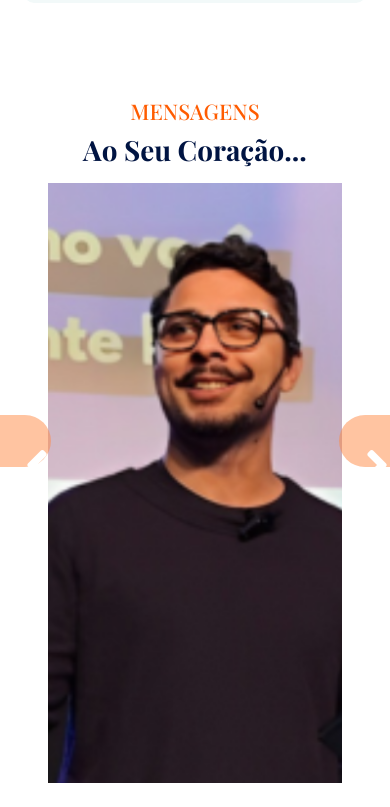
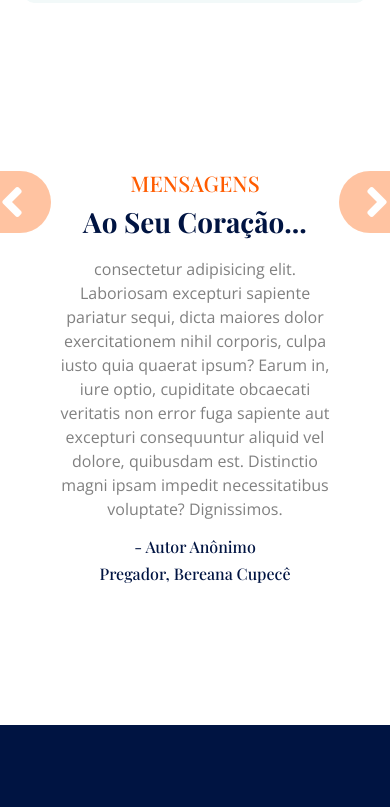
Before and after one commit to kawanwagnner/Bereana_Cupece, a plain HTML site: page blog.html in a window 390 px wide. Shown: the part 2077-2884 px from the top of the page. Drawn offline with nearby package versions, Linux system fonts and the light colour scheme; a web font is replaced by a local one.

Commit message:
feat: new works on the blog page. was added the responsive on the carousel

```diff
--- a/blog.html
+++ b/blog.html
@@ -201,8 +201,10 @@
   </div>
   <!-- Blog End -->
 
+  <br>
+
   <!-- Start Carrosel Comments -->
-  <div id="carouselId2" class="carousel slide mb-5" data-ride="carousel">
+  <div id="carouselId2" class="carousel slide mb-5 pt-5" data-ride="carousel">
 
     <h4 class="text-uppercase text-primary-css text-center">Mensagens</h4>
     <h1 class="display-6 text-capitalize mb-3 text-center">ao seu coração...</h1>
@@ -217,18 +219,18 @@
       <div class="carousel-item active">
         <div class="container p-5">
           <div class="row align-items-center justify-content-center">
-            <div class="col-sm-12 col-md-4">
-              <img class="img-fluid rounded blog-img" src="img/blog/tio-marqunhos.png" alt="Autor do comentário">
+            <div class="col-sm-12 col-md-4 blog-img2">
+              <img class="img-fluid rounded" src="img/blog/tio-marqunhos.png" alt="Autor do comentário">
             </div>
             <div class="col-sm-12 col-md-8 content-text">
-              <p style="min-height: 100px;">Lorem ipsum dolor sit amet consectetur adipisicing elit. Laboriosam
+              <p>Lorem ipsum dolor sit amet consectetur adipisicing elit. Laboriosam
                 excepturi
                 sapiente pariatur sequi, dicta maiores dolor exercitationem nihil corporis, culpa iusto quia quaerat
                 ipsum? Earum in, iure optio, cupiditate obcaecati veritatis non error fuga sapiente aut excepturi
                 consequuntur aliquid vel dolore, quibusdam est. Distinctio magni ipsam impedit necessitatibus voluptate?
                 Dignissimos.</p>
               <h6>- Autor Anônimo</h6>
-              <h6 class="text-dark">Pastor, Bereana Cupecê</h6>
+              <h6 class="text-dark">Pregador, Bereana Cupecê</h6>
             </div>
           </div>
         </div>
@@ -236,11 +238,11 @@
       <div class="carousel-item">
         <div class="container p-5">
           <div class="row align-items-center justify-content-center">
-            <div class="col-sm-12 col-md-4">
-              <img class="img-fluid rounded blog-img" src="img/blog/lele.png" alt="Autor do comentário">
+            <div class="col-sm-12 col-md-4 blog-img2">
+              <img class="img-fluid rounded" src="img/blog/lele.png" alt="Autor do comentário">
             </div>
             <div class="col-sm-12 col-md-8 content-text">
-              <p style="min-height: 100px;">Lorem ipsum dolor sit amet consectetur adipisicing elit. Laboriosam
+              <p>Lorem ipsum dolor sit amet consectetur adipisicing elit. Laboriosam
                 excepturi
                 sapiente pariatur sequi, dicta maiores dolor exercitationem nihil corporis, culpa iusto quia quaerat
                 ipsum? Earum in, iure optio, cupiditate obcaecati veritatis non error fuga sapiente aut excepturi
--- a/css/style.css
+++ b/css/style.css
@@ -708,6 +708,46 @@
   color: #ff8945 !important;
 }
 
+@media (max-width: 991.9px) {
+  #carouselId2 .carousel-inner {
+    max-height: 50vh;
+  }
+
+  .blog-img2 {
+    display: none;
+  }
+
+  #carouselId2 .carousel-inner .carousel-item .container .row .content-text p {
+    margin-top: 30px;
+  }
+
+  #carouselId2 .carousel-inner .carousel-item .container .row .content-text p,
+  h6 {
+    text-align: center;
+  }
+
+  .carousel-control-prev-icon2,
+  .carousel-control-next-icon2 {
+    top: 3% !important;
+    transform: translateY(50%) !important;
+  }
+
+  .carousel-control-prev-icon2,
+  .carousel-control-next-icon2 {
+    padding: 30px 25px !important;
+  }
+
+  .carousel-control-prev-icon2 i {
+    left: 0%;
+  }
+
+  .carousel-control-prev-icon2 i,
+  .carousel-control-next-icon2 i {
+    position: absolute !important;
+    top: 10%;
+  }
+}
+
 /*** Blog End ***/
 
 /*** Team Start ***/
```
